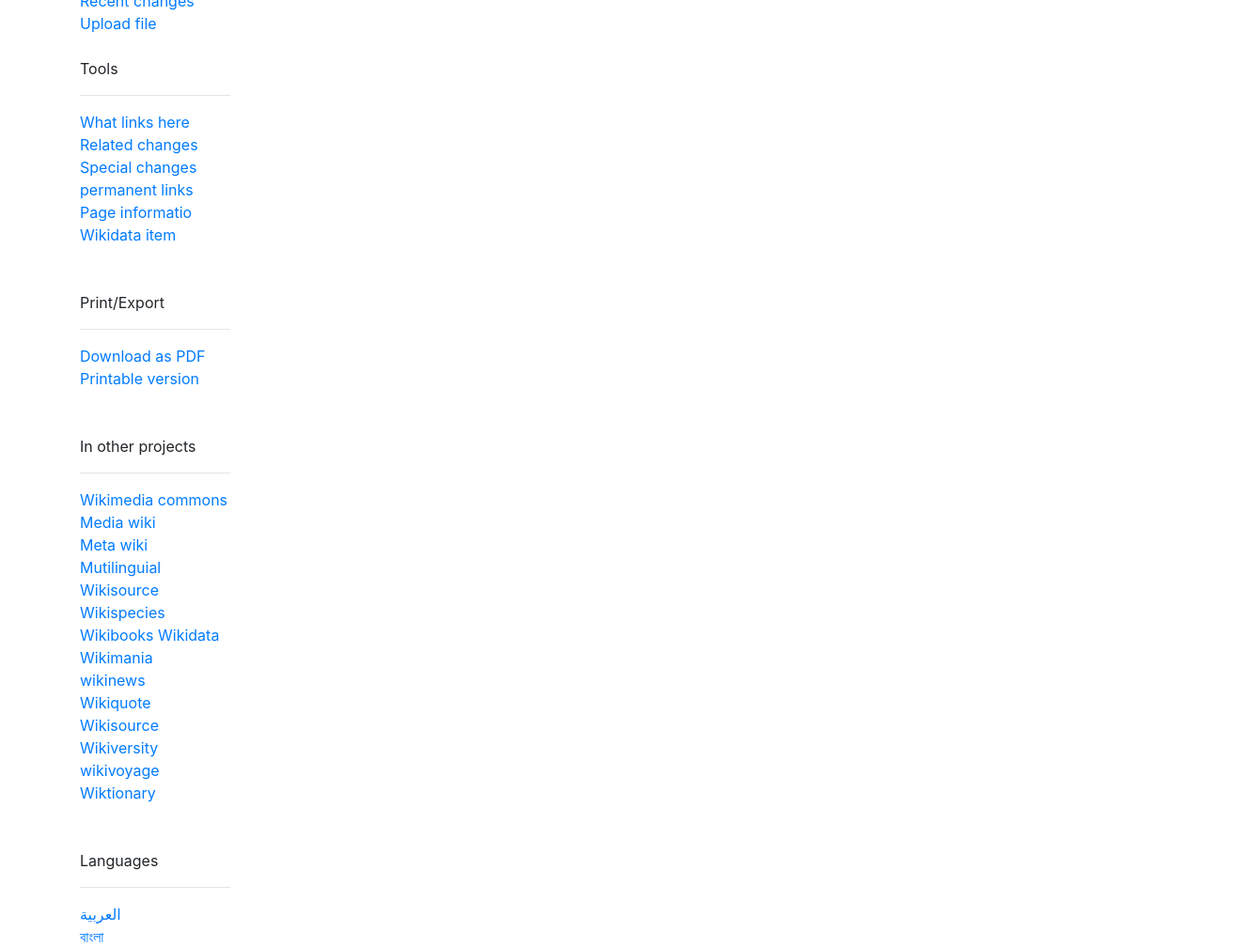
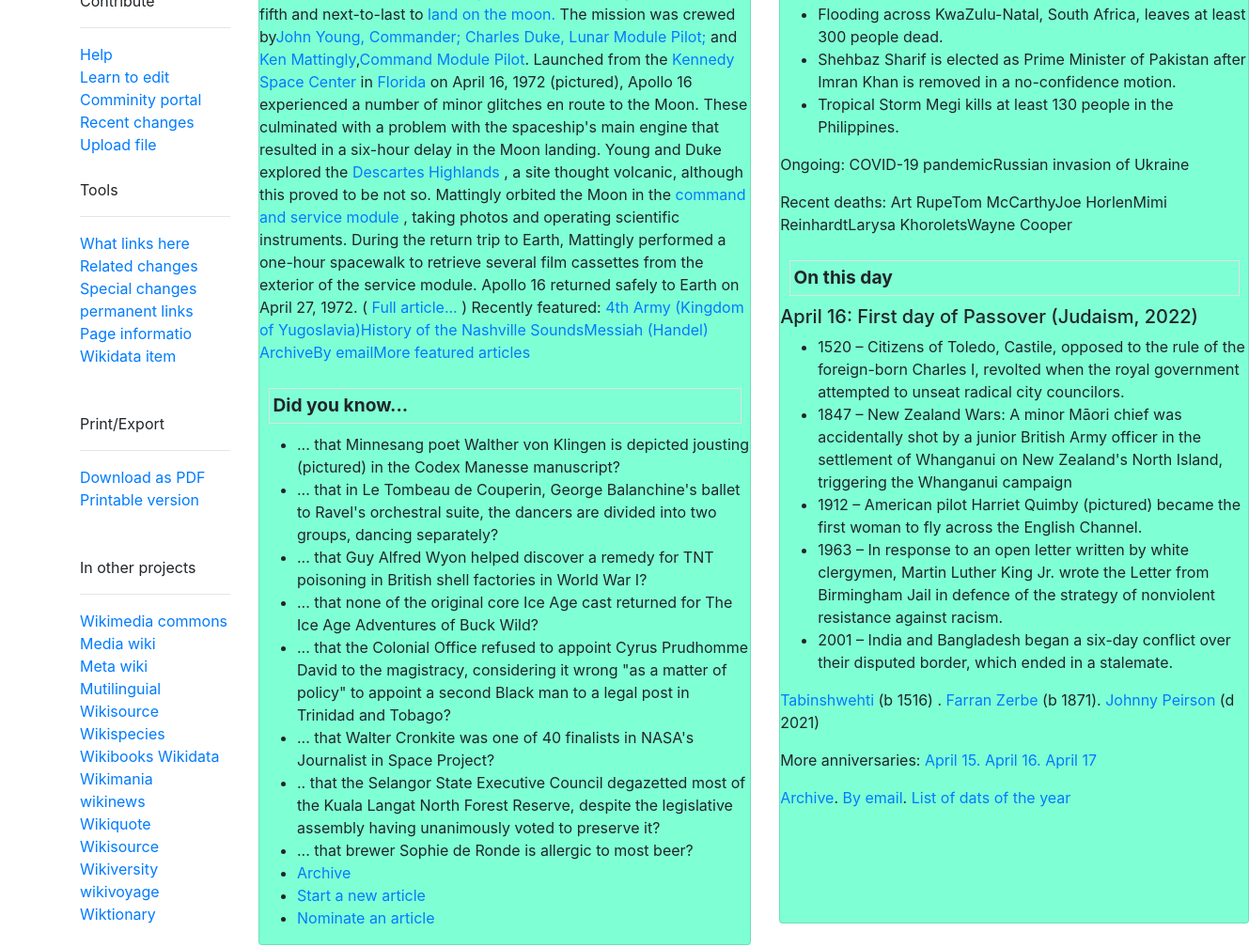
Before and after one commit to KOLAWOLEADE/wikipedia, a plain HTML site: page index.html in a window 1280 px wide. Shown: the part 358-1366 px from the top of the page at 94% size, 1329 px wide, since content can reach past the window. Drawn offline with Linux system fonts and the light colour scheme.

Commit message:
add background-color

```diff
--- a/css/style.css
+++ b/css/style.css
@@ -1,3 +1,22 @@
 .science {
     margin-left: 500px;
 }
+
+.border{
+    font-family: inherit;
+    font-weight: bold;
+    font-size: 120%;
+    padding: 0.2em; ;
+    margin: 0.5em;
+    display: block;
+}
+
+#article{
+    background-color: rgb(127, 255, 212);
+}
+
+#news{
+    width: 500px;
+    height: 1087px;
+    background-color: aquamarine ;
+}
--- a/index.html
+++ b/index.html
@@ -13,7 +13,7 @@
 <div class="row">
 <div class="col-md-2">
     <nav>
-        <img src="enwiki.png" alt="wikipedia logo" /><br />
+        <img src="image/enwiki.png" alt="wikipedia logo" /><br />
         <a href="#">Main page</a><br />
         <a href="#">Contents</a><br />
         <a href="#">current-events</a><br />
@@ -149,9 +149,79 @@
             </ul>
           </div>
         </div>
+      </div><br>
+
+      <div class="row">
+        <div class="col-md-7 sm-7">
+      <div class="card" id="article">
+      <span class="border"> From today's featured article </span>
+      <p><a href="#">Apollo 16</a> (April 16–27, 1972) was the tenth crewed mission in the United States<a href="#">Apollo space program,</a> administered by<a href="#">NASA,</a> and the fifth and next-to-last to <a href="#">land on the moon.</a> The mission was crewed by<a href="#">John Young, Commander; Charles Duke, Lunar Module Pilot; </a> and <a href="#">Ken Mattingly</a>,<a href="#">Command Module Pilot</a>. Launched from the <a href="#">Kennedy Space Center</a> in <a href="#"> Florida </a> on April 16, 1972 (pictured), Apollo 16 experienced a number of minor glitches en route to the Moon. These culminated with a problem with the spaceship's main engine that resulted in a six-hour delay in the Moon landing. Young and Duke explored the <a href="#">Descartes Highlands</a> , a site thought volcanic, although this proved to be not so. Mattingly orbited the Moon in the <a href="#"> command and service module</a> , taking photos and operating scientific instruments. During the return trip to Earth, Mattingly performed a one-hour spacewalk to retrieve several film cassettes from the exterior of the service module. Apollo 16 returned safely to Earth on April 27, 1972. ( <a href="#">Full article...</a> )
+
+        Recently featured: <a href="#">4th Army (Kingdom of Yugoslavia)History of the Nashville SoundsMessiah (Handel)</a>
+       <a href="#"> ArchiveBy emailMore featured articles</a></p>
+       <span class="border">Did you know... </span>
+       <ul>
+         <li>... that Minnesang poet Walther von Klingen is depicted jousting (pictured) in the Codex Manesse manuscript?</li>
+         <li>... that in Le Tombeau de Couperin, George Balanchine's ballet to Ravel's orchestral suite, the dancers are divided into two groups, dancing separately?</li>
+         <li>... that Guy Alfred Wyon helped discover a remedy for TNT poisoning in British shell factories in World War I?</li>
+         <li>... that none of the original core Ice Age cast returned for The Ice Age Adventures of Buck Wild?</li>
+         <li>... that the Colonial Office refused to appoint Cyrus Prudhomme David to the magistracy, considering it wrong "as a matter of policy" to appoint a second Black man to a legal post in Trinidad and Tobago?</li>
+         <li>... that Walter Cronkite was one of 40 finalists in NASA's Journalist in Space Project?</li>
+         <li>.. that the Selangor State Executive Council degazetted most of the Kuala Langat North Forest Reserve, despite the legislative assembly having unanimously voted to preserve it?</li>
+         <li>... that brewer Sophie de Ronde is allergic to most beer?</li>
+
+           <li><a href="#">Archive</a></li>
+           <li><a href="#">Start a new article</a></li>
+           <li><a href="#">Nominate an article</a></li>
+
+
+
+       </ul>
+
+
+      </div>
+        </div>
+        <div class="col-md-5 sm-5">
+          <div class="card" id="news">
+          <span class="border" > in the news </span>
+          <ul>
+            <li>Russia's Black Sea Fleet flagship, the cruiser Moskva (pictured), sinks after an explosion off the coast of Ukraine.</li>
+            <li>Flooding across KwaZulu-Natal, South Africa, leaves at least 300 people dead.</li>
+            <li>Shehbaz Sharif is elected as Prime Minister of Pakistan after Imran Khan is removed in a no-confidence motion.</li>
+            <li>Tropical Storm Megi kills at least 130 people in the Philippines.</li>
+
+          </ul>
+          <p>Ongoing: COVID-19 pandemicRussian invasion of Ukraine</p>
+          <p>Recent deaths: Art RupeTom McCarthyJoe HorlenMimi ReinhardtLarysa KhoroletsWayne Cooper</p>
+          <span class="border">On this day</span>
+          <h5>April 16: First day of Passover (Judaism, 2022)</h5>
+          <ul>
+            <li>1520 – Citizens of Toledo, Castile, opposed to the rule of the foreign-born Charles I, revolted when the royal government attempted to unseat radical city councilors.</li>
+            <li>1847 – New Zealand Wars: A minor Māori chief was accidentally shot by a junior British Army officer in the settlement of Whanganui on New Zealand's North Island, triggering the Whanganui campaign</li>
+            <li>1912 – American pilot Harriet Quimby (pictured) became the first woman to fly across the English Channel.</li>
+            <li>1963 – In response to an open letter written by white clergymen, Martin Luther King Jr. wrote the Letter from Birmingham Jail in defence of the strategy of nonviolent resistance against racism.</li>
+            <li>2001 – India and Bangladesh began a six-day conflict over their disputed border, which ended in a stalemate.</li>
+
+          </ul>
+          <p><a href="#">Tabinshwehti </a>(b 1516) . <a href="#">Farran Zerbe</a> (b 1871). <a href="#">Johnny Peirson </a>(d 2021)</p>
+            <p>More anniversaries: <a href="#">April 15. April 16. April 17 </a></p>
+            <p class="Arch"><a href="#">Archive</a>. <a href="#">By email</a>. <a href="#">List of dats of the year</a></p>
+
+
+          </div>
+            </div>
+
       </div>
 
 
+
+
+
+
+
+
+
+</div>
 
 
 
@@ -190,52 +260,6 @@
 
 
 
-
-
-
-
-
-
-
-
-
-
-
-
-
-
-
-</div>
-
-
-<div class="card">
-
-
-
-
-
-
-
-
-
-
-
-</div>
-
-
-
-
-
-
-
-
-
-
-
-
-
-
-
    </div>
 
 </body>
```
Also changed, not shown: image/Wikipedia-logo.png (added), image/enwiki.png (added).
